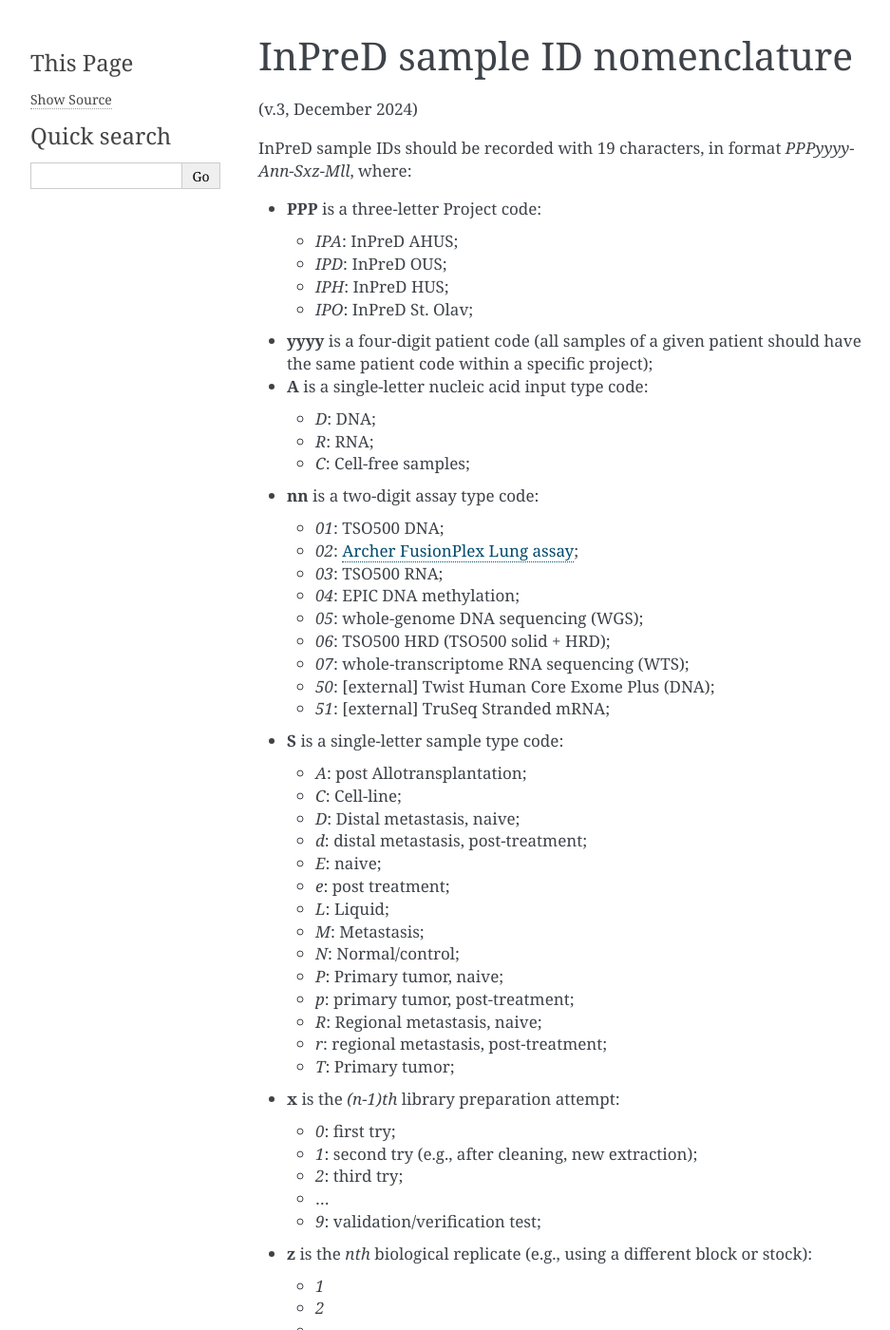
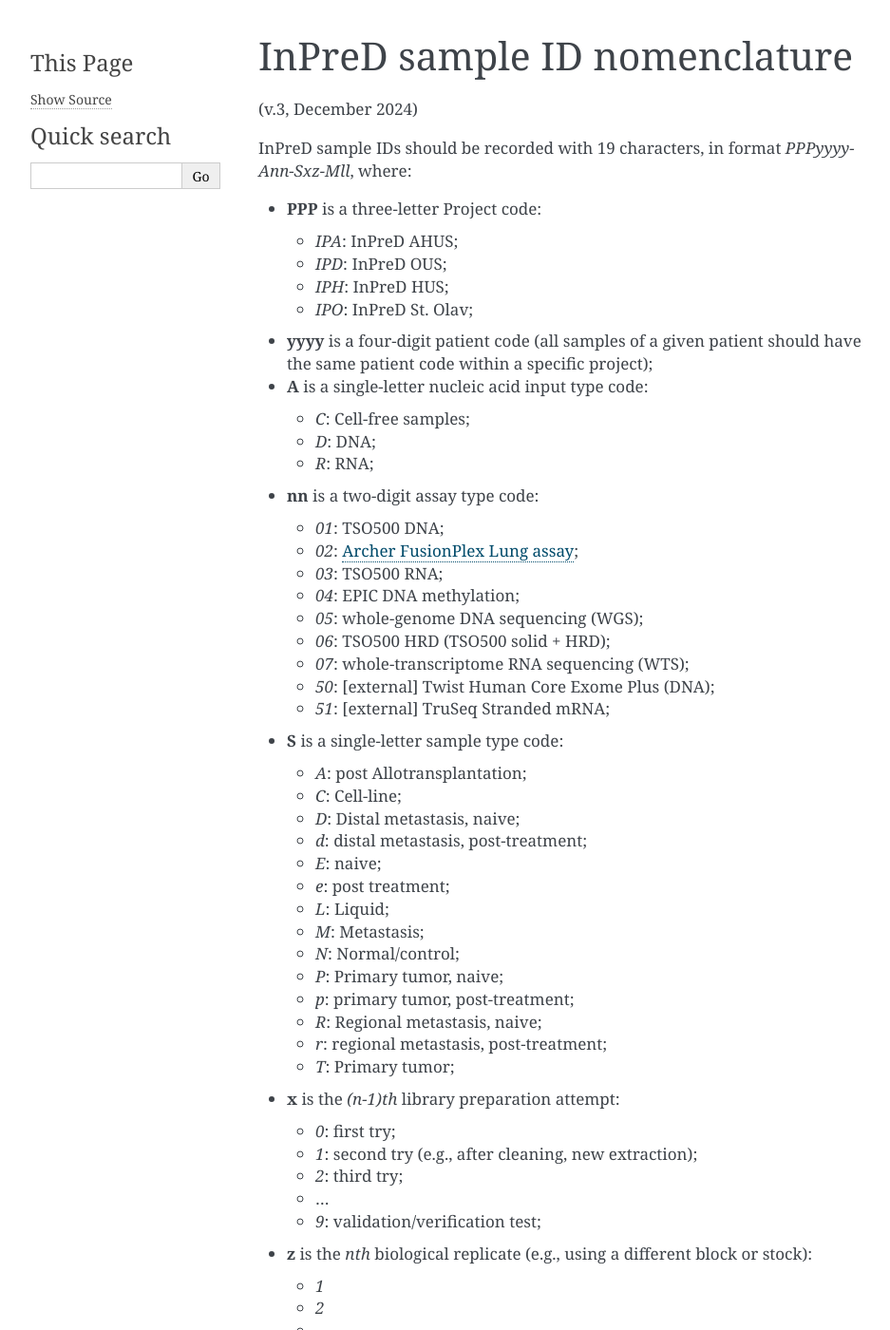
Before and after one commit to InPreD/TSOPPI_documentation, a Sphinx documentation site: the page built from docs/source/inpred_nomenclature.rst, in a window 1280 px wide and 1400 px high. Shown: the whole window at 95% size, without its empty margins (148-1085 px from the left). Built offline with Sphinx 7.4.7, drawn with Linux system fonts in a browser that asks for light colours; pages that are not in the unit, such as notebooks, are missing from menus; some of the changed text lies outside the part shown.

```diff
--- a/docs/source/inpred_nomenclature.rst
+++ b/docs/source/inpred_nomenclature.rst
@@ -16,9 +16,9 @@ InPreD sample IDs should be recorded with 19 characters, in format *PPPyyyy-Ann-
 - **yyyy** is a four-digit patient code (all samples of a given patient should have the same patient code within a specific project);
 - **A** is a single-letter nucleic acid input type code:
 
+  - *C*: Cell-free samples;
   - *D*: DNA;
   - *R*: RNA;
-  - *C*: Cell-free samples;
 
 - **nn** is a two-digit assay type code:
 
@@ -68,8 +68,8 @@ InPreD sample IDs should be recorded with 19 characters, in format *PPPyyyy-Ann-
   - *A*: Archived (FFPE);
   - *B*: Blood;
   - *C*: Cytology;
+  - *E*: Extramedullary;
   - *F*: fresh Frozen;
-  - *E*: Extramedullary;
   - *M*: fresh bone Marrow;
   - *S*: buccal Swab;
 
```
